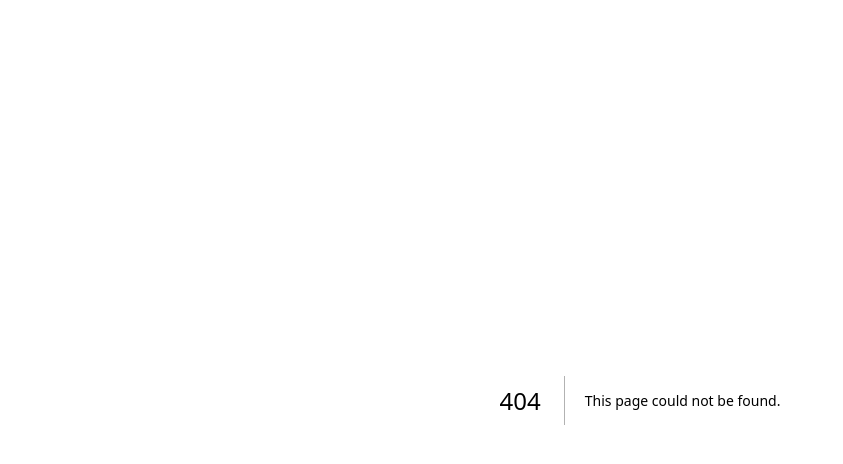
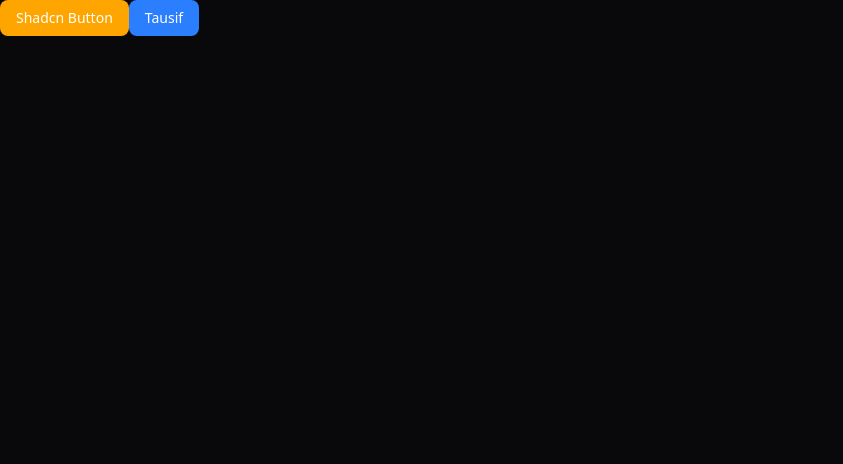
Before and after one commit to Taussy10/blog-app, a Next.js app: page /learn-shadcn in a window 1280 px wide. Before the commit this address had no page. Shown: the top 464 px of the page, without its empty margins (0-843 px from the left). Built offline with nearby package versions, Linux system fonts and the light colour scheme.

Commit message:
add project on github

```diff
--- /dev/null
+++ b/app/(learning)/learn-shadcn/page.tsx
@@ -0,0 +1,17 @@
+import { Button } from '@/components/ui/button'
+import React from 'react'
+
+const LearnShadcn = () => {
+  return (
+    <div>
+             {/* The destructive variant already applies background styles.
+If we want to override them, we should either remove the variant
+or define a custom variant instead of using inline styles cause your custom-tailwind CSS won't work here */}
+        <Button className="bg-green-500" variant={'destructive'} style={{ backgroundColor:'orange'}} size={'default'} >Shadcn Button</Button>
+          <Button variant={'tausif'} size={'default'}> Tausif</Button>
+
+    </div>
+  )
+}
+
+export default LearnShadcn
--- a/app/page.tsx
+++ b/app/page.tsx
@@ -14,11 +14,6 @@ export default function Home() {
           priority
         />
         <div className="flex flex-col items-center gap-6 text-center sm:items-start sm:text-left">
-         {/* The destructive variant already applies background styles.
-If we want to override them, we should either remove the variant
-or define a custom variant instead of using inline styles cause your custom-tailwind CSS won't work here */}
-        <Button className="bg-green-500" variant={'destructive'} style={{ backgroundColor:'orange'}} size={'default'} >Shadcn Button</Button>
-          <Button variant={'tausif'} size={'default'}> Tausif</Button>
 
           <h1 className="max-w-xs text-3xl font-semibold leading-10 tracking-tight text-black dark:text-zinc-50">
            Hello
```
